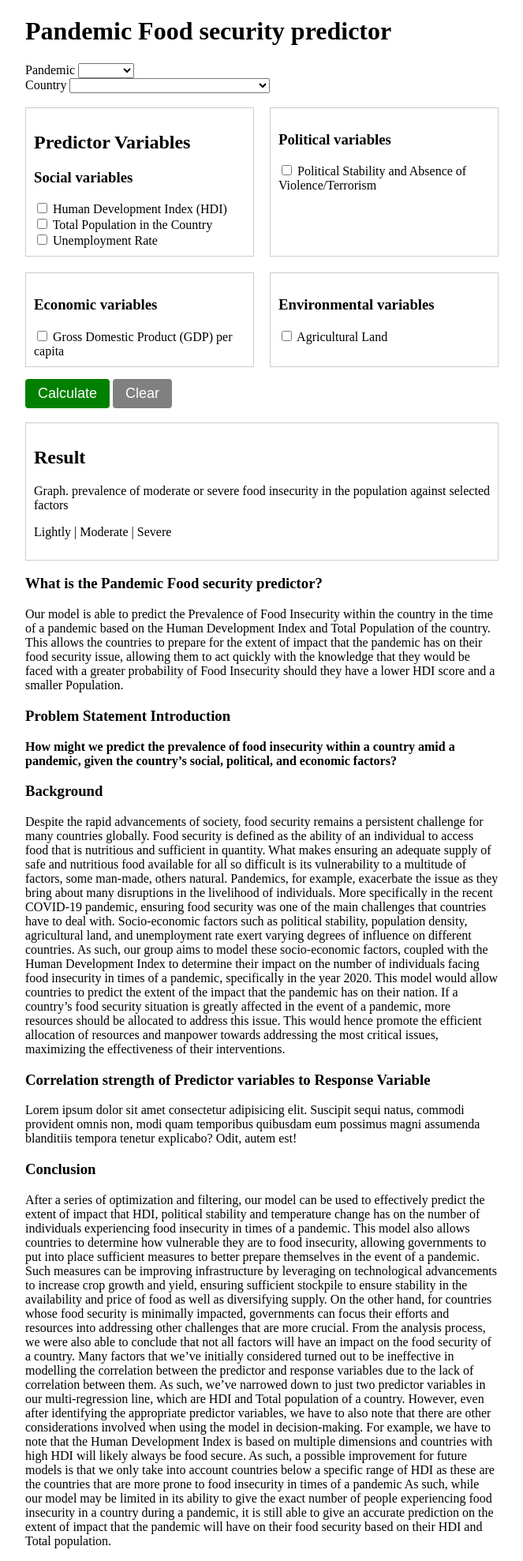
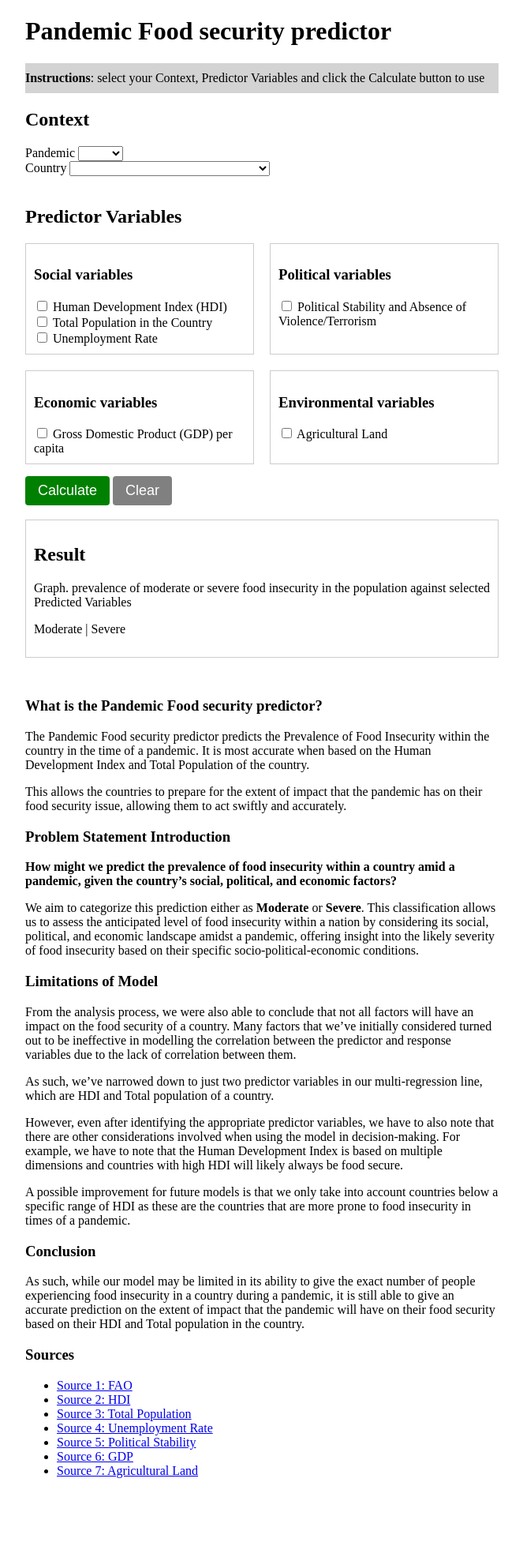
Before and after one commit to ryanng180/2D_webapp, a Flask app: page / in a window 1280 px wide. Shown: the whole page at 79% size, without its empty margins (308-971 px from the left). After the commit the page ends 1872 px from the top, so only its background shows below. Run offline with Flask 3, Linux system fonts and the light colour scheme.

Commit message:
left ML model

```diff
--- a/app/static/style.css
+++ b/app/static/style.css
@@ -7,6 +7,10 @@ padding: 20px;
 max-width: 600px;
 margin: 0 auto;
 }
+.information {
+    max-width: 600px;
+    margin-top: 50px;
+    }
 .input-group {
 margin-bottom: 15px;
 }
--- a/app/templates/index.html
+++ b/app/templates/index.html
@@ -8,15 +8,17 @@
 <body>
   <div class="container">
     <h1>Pandemic Food security predictor</h1>
+    <p style="background-color: lightgray;padding-top: 10px; padding-bottom: 10px;"><b>Instructions</b>: select your Context, Predictor Variables and click the Calculate button to use</p>
+    <h2>Context</h2>
     <form id="pandemicForm">
         <div class="">
             <label for="pandemic">Pandemic</label>
             <select id="pandemicSelect" name="pandemic">
                 <option value="Default"></option>
-                <option value="Covid">Covid19</option>
+                <option value="Covid">Covid</option>
             </select>
         </div>
-        <div class="">
+        <div class="container">
             <label for="country">Country</label>
             <select id="countrySelect" name="countries">
                 <option value="Default"></option>
@@ -130,9 +132,9 @@
             </select>
         </div>
         <br>
+        <h2>Predictor Variables</h2>
         <div class="input-group">
             <div class="factor-group">
-              <h2>Predictor Variables</h2>
               <h3>Social variables</h3>
               <label><input type="checkbox" name="socialFactors" value="HDI"> Human Development Index (HDI)</label><br>
               <label><input type="checkbox" name="socialFactors" value="TotalPopulation"> Total Population in the Country</label><br>
@@ -163,49 +165,34 @@
 
         <div class="result" id="result">
           <h2>Result</h2>
-          <p>Graph. prevalence of moderate or severe food insecurity in the population against selected factors</p>
-          <p>Lightly | Moderate | Severe</p>
+          <p>Graph. prevalence of moderate or severe food insecurity in the population against selected Predicted Variables</p>
+          <p>Moderate | Severe</p>
         </div>
 
-        <div class="container">
+        <div class="information">
           <h3>What is the Pandemic Food security predictor?</h3>
-          <p>Our model is able to predict the Prevalence of Food Insecurity within the country in the time of a pandemic based on the Human Development Index and Total Population of the country. This allows the countries to prepare for the extent of impact that the pandemic has on their food security issue, allowing them to act quickly with the knowledge that they would be faced with a greater probability of Food Insecurity should they have a lower HDI score and a smaller Population.</p>
+          <p>The Pandemic Food security predictor predicts the Prevalence of Food Insecurity within the country in the time of a pandemic. It is most accurate when based on the Human Development Index and Total Population of the country.</p>
+          <p>This allows the countries to prepare for the extent of impact that the pandemic has on their food security issue, allowing them to act swiftly and accurately.</p>
           <h3>Problem Statement Introduction</h3>
           <p><b>How might we predict the prevalence of food insecurity within a country amid a pandemic, given the country’s social, political, and economic factors?</b></p>
-          <h3>Background</h3>
-          <p>Despite the rapid advancements of society, food security remains a persistent challenge for many countries globally. Food security is defined as the ability of an individual to access food that is nutritious and sufficient in quantity. What makes ensuring an adequate supply of safe and nutritious food available for all so difficult is its vulnerability to a multitude of factors, some man-made, others natural. Pandemics, for example, exacerbate the issue as they bring about many disruptions in the livelihood of individuals.
-            More specifically in the recent COVID-19 pandemic, ensuring food security was one of the main challenges that countries have to deal with. Socio-economic factors such as political stability, population density, agricultural land, and unemployment rate exert varying degrees of influence on different countries.
-            As such, our group aims to model these socio-economic factors, coupled with the Human Development Index to determine their impact on the number of individuals facing food insecurity in times of a pandemic, specifically in the year 2020.
-            This model would allow countries to predict the extent of the impact that the pandemic has on their nation. If a country’s food security situation is greatly affected in the event of a pandemic, more resources should be allocated to address this issue. This would hence promote the efficient allocation of resources and manpower towards addressing the most critical issues, maximizing the effectiveness of their interventions.
-            </p>
-          <h3>Correlation strength of Predictor variables to Response Variable</h3>
-          <p>Lorem ipsum dolor sit amet consectetur adipisicing elit. Suscipit sequi natus, commodi provident omnis non, modi quam temporibus quibusdam eum possimus magni assumenda blanditiis tempora tenetur explicabo? Odit, autem est!</p>
+          <p>We aim to categorize this prediction either as <b>Moderate</b> or <b>Severe</b>. This classification allows us to assess the anticipated level of food insecurity within a nation by considering its social, political, and economic landscape amidst a pandemic, offering insight into the likely severity of food insecurity based on their specific socio-political-economic conditions.</p>
+          <h3>Limitations of Model</h3>
+          <p>From the analysis process, we were also able to conclude that not all factors will have an impact on the food security of a country. Many factors that we’ve initially considered turned out to be ineffective in modelling the correlation between the predictor and response variables due to the lack of correlation between them. </p>
+          <p>As such, we’ve narrowed down to just two predictor variables in our multi-regression line, which are HDI and Total population of a country.</p>
+          <p>However, even after identifying the appropriate predictor variables, we have to also note that there are other considerations involved when using the model in decision-making. For example, we have to note that the Human Development Index is based on multiple dimensions and countries with high HDI will likely always be food secure.</p>
+          <p>A possible improvement for future models is that we only take into account countries below a specific range of HDI as these are the countries that are more prone to food insecurity in times of a pandemic.</p>
           <h3>Conclusion</h3>
-          <p>After a series of optimization and filtering, our model can be used to effectively predict the extent of impact that HDI, political stability and temperature change has on the number of individuals experiencing food insecurity in times of a pandemic.
-            This model also allows countries to determine how vulnerable they are to food insecurity, allowing governments to put into place sufficient measures to better prepare themselves in the event of a pandemic. Such measures can be improving infrastructure by leveraging on technological advancements to increase crop growth and yield, ensuring sufficient stockpile to ensure stability in the availability and price of food as well as diversifying supply. On the other hand, for countries whose food security is minimally impacted, governments can focus their efforts and resources into addressing other challenges that are more crucial.
-            From the analysis process, we were also able to conclude that not all factors will have an impact on the food security of a country. Many factors that we’ve initially considered turned out to be ineffective in modelling the correlation between the predictor and response variables due to the lack of correlation between them. As such, we’ve narrowed down to just two predictor variables in our multi-regression line, which are HDI and Total population of a country.
-            However, even after identifying the appropriate predictor variables, we have to also note that there are other considerations involved when using the model in decision-making. For example, we have to note that the Human Development Index is based on multiple dimensions and countries with high HDI will likely always be food secure. As such, a possible improvement for future models is that we only take into account countries below a specific range of HDI as these are the countries that are more prone to food insecurity in times of a pandemic
-            As such, while our model may be limited in its ability to give the exact number of people experiencing food insecurity in a country during a pandemic, it is still able to give an accurate prediction on the extent of impact that the pandemic will have on their food security based on their HDI and Total population.
-            </p>
+          <p>As such, while our model may be limited in its ability to give the exact number of people experiencing food insecurity in a country during a pandemic, it is still able to give an accurate prediction on the extent of impact that the pandemic will have on their food security based on their HDI and Total population in the country.</p>
+          <h3>Sources</h3>
+          <ul>
+            <li><a href="https://www.fao.org/sustainable-development-goals-data-portal/data/indicators/212-prevalence-of-moderate-or-severe-food-insecurity-in-the-population-based-on-the-food-insecurity-experience-scale/en">Source 1: FAO</a></li>
+            <li><a href="https://hdr.undp.org/data-center/human-development-index#/indicies/HDI">Source 2: HDI</a></li>
+            <li><a href="https://www.fao.org/faostat/en/#data/OA">Source 3: Total Population</a></li>
+            <li><a href="https://tradingeconomics.com/country-list/unemployment-rate">Source 4: Unemployment Rate</a></li>
+            <li><a href="https://data.apps.fao.org/catalog/dataset/06b37520-56c5-4bf6-ae0e-28bebb959139/resource/698fc234-6fb6-44ba-84f7-360a347643f2">Source 5: Political Stability</a></li>
+            <li><a href="https://www.fao.org/3/cb9572en/cb9572en.pdf">Source 6: GDP</a></li>
+            <li><a href="https://www.fao.org/faostat/en/#data/RL">Source 7: Agricultural Land</a></li>
+          </ul>
         </div>
 
-    <script>
-        function calculate() {
-            // Add your calculation logic here
-            // This function can perform actions based on the selected checkboxes
-            // For example, retrieve the selected values and process them
-            // This is a placeholder function for your specific calculation
-            // You can use JavaScript to perform the calculations
-            console.log("Calculating...");
-        }
-
-        function clearSelections() {
-            // Clear all checkbox selections
-            var checkboxes = document.querySelectorAll('input[type="checkbox"]');
-            checkboxes.forEach(function(checkbox) {
-            checkbox.checked = false;
-            });
-        }
-    </script>
-
 </body>
--- /dev/null
+++ b/shell/pyvenv.cfg
@@ -0,0 +1,5 @@
+home = C:\Users\ryann\AppData\Local\Programs\Python\Python312
+include-system-site-packages = false
+version = 3.12.0
+executable = C:\Users\ryann\AppData\Local\Programs\Python\Python312\python.exe
+command = C:\Users\ryann\AppData\Local\Programs\Python\Python312\python.exe -m venv C:\Users\ryann\Documents\GitHub\2D_webapp\shell
```
Also changed, not shown: app/static/library.py (+49 -46 lines), Readme.md, 9 other files.
